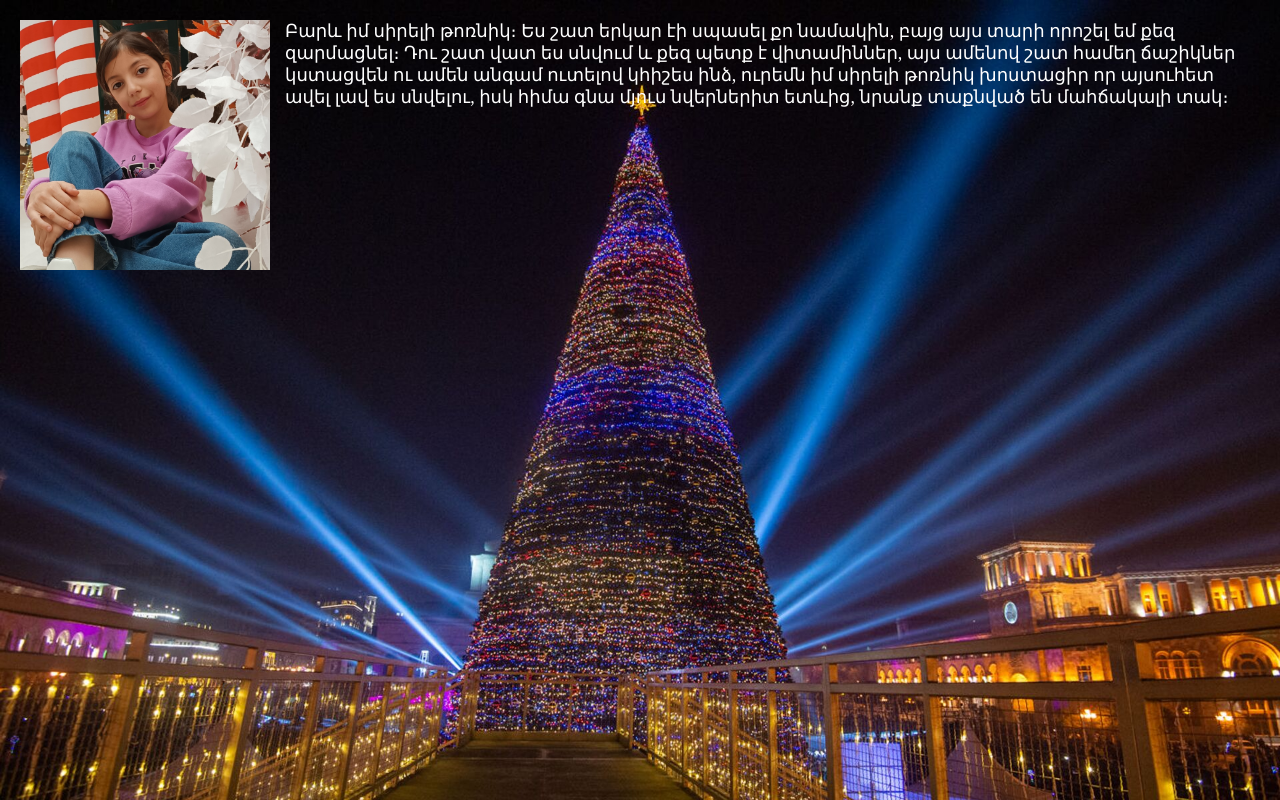
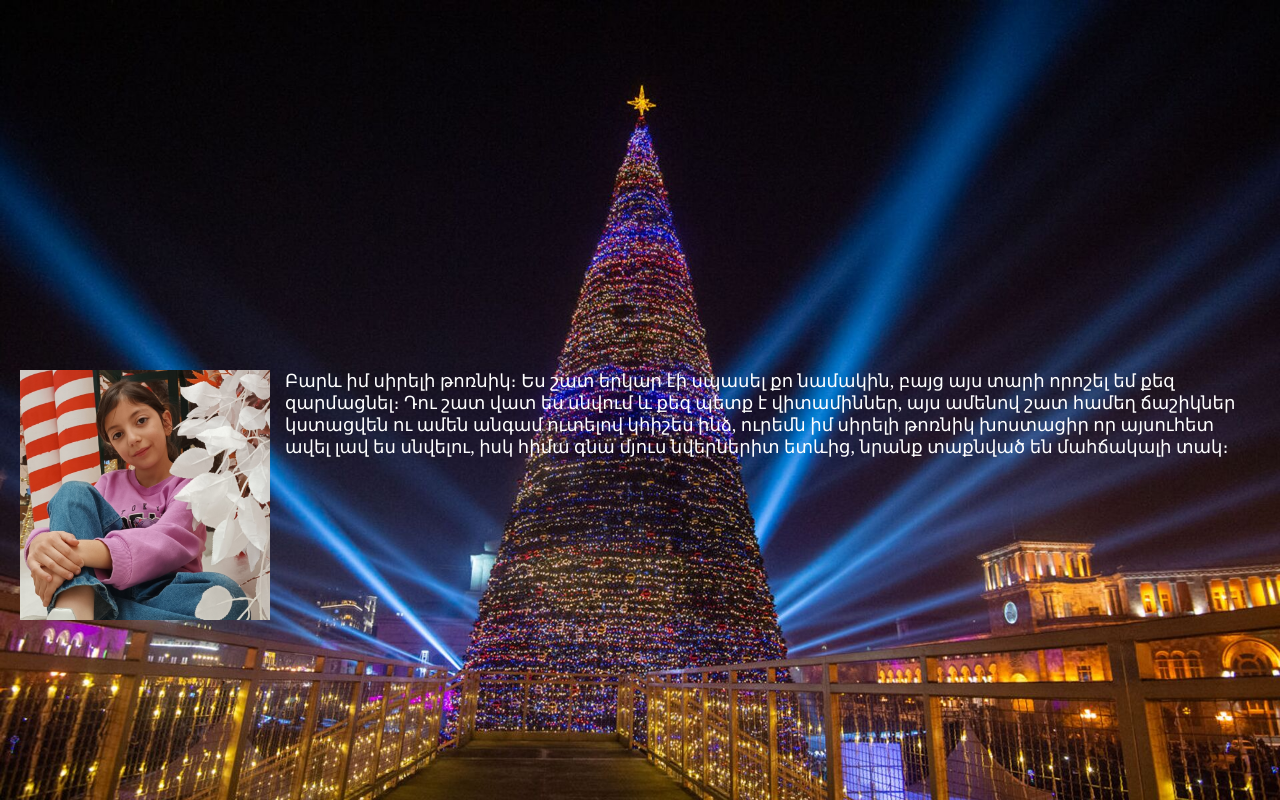
Before and after one commit to AndoHarutyunyan/santa.github.io, a plain HTML site: page index.html in a window 1280 px wide. Drawn offline with Linux system fonts and the light colour scheme.

Commit message:
Update style.css

```diff
--- a/style.css
+++ b/style.css
@@ -9,6 +9,9 @@ body {
   background-size: cover;
   height: 100vh;
   position: relative;
+  display: flex;
+  align-items: end;
+  bottom: 160px;
 }
 .main{
     display: flex;
```
